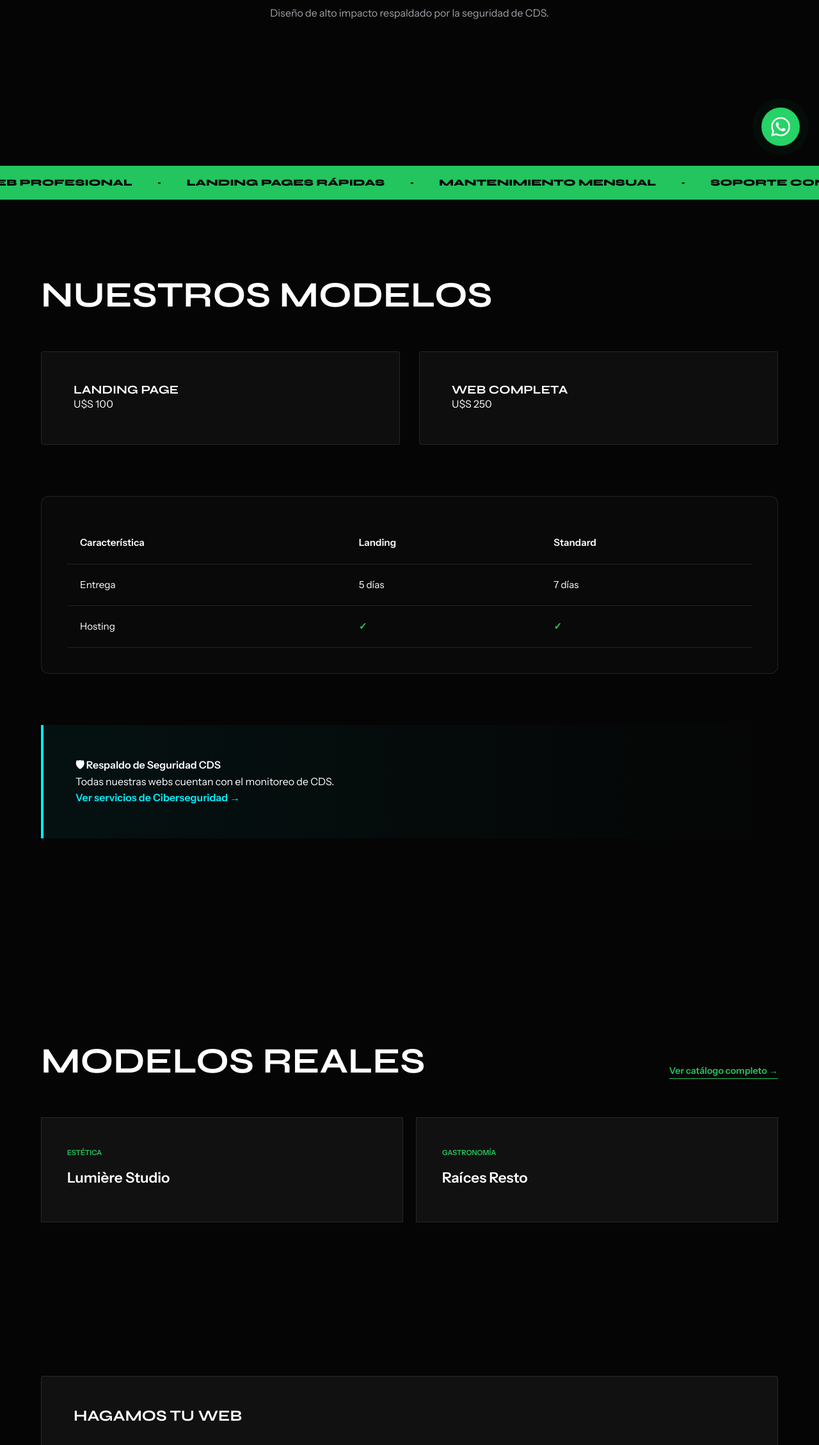
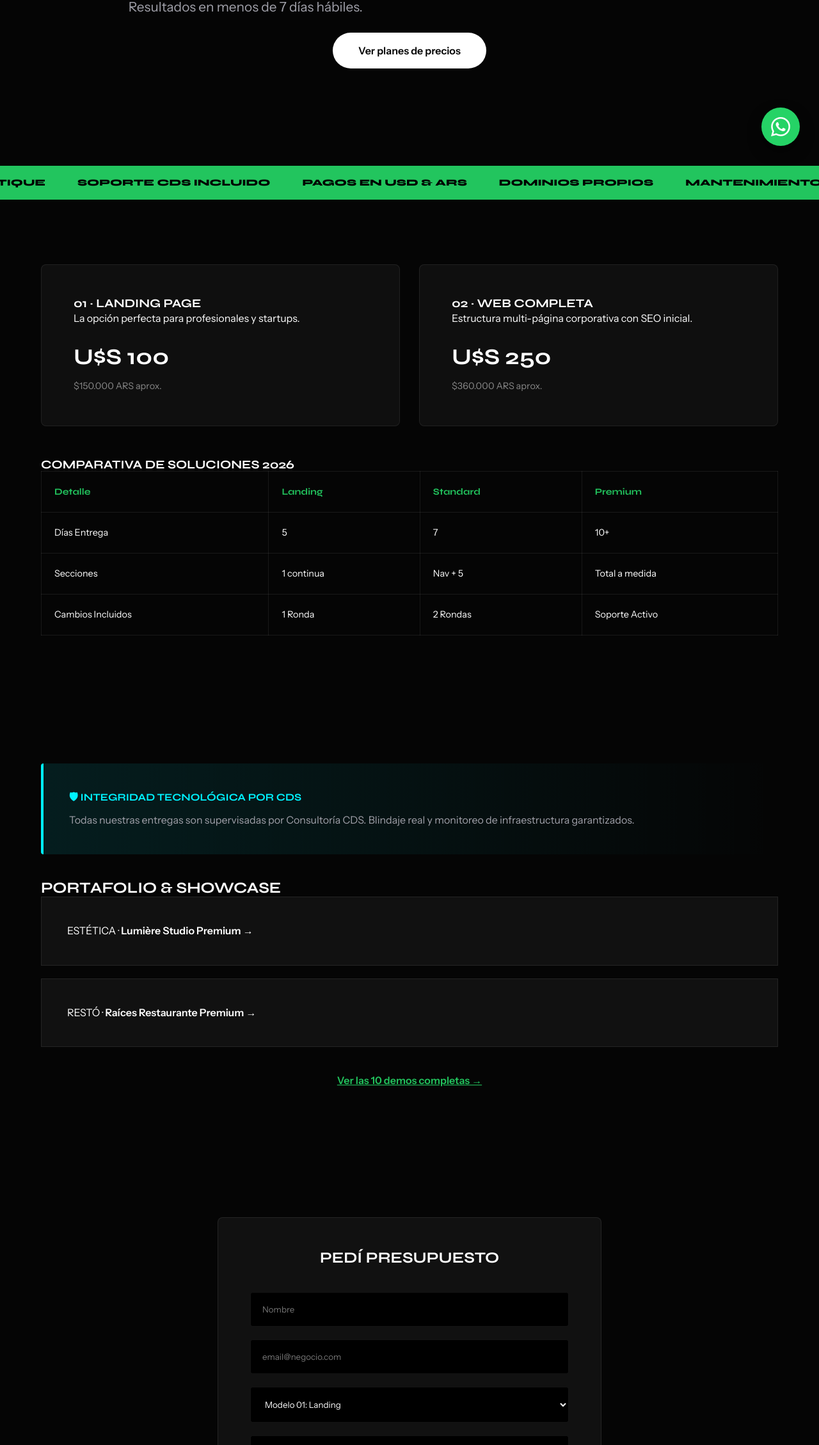
Before and after one commit to consultoriainformaticacds/Nexo-Web, a website built with Vite: page index.html in a window 1280 px wide. Shown: the part 542-2800 px from the top of the page at 64% size. Built offline with nearby package versions, Linux system fonts and the light colour scheme.

Commit message:
Actualización Nexo Boutique integral con tabla precios $ / US$

```diff
--- a/index.html
+++ b/index.html
@@ -4,140 +4,142 @@
   <meta charset="UTF-8" />
   <meta name="viewport" content="width=device-width, initial-scale=1.0" />
   <title>Nexo Web — Diseño Web Boutique | Agencia Digital</title>
+  <meta name="description" content="Diseño de alta calidad en 7 días. Agencia boutique que convierte visitas en clientes." />
   <link rel="icon" href="logo-cds.png" type="image/png" />
   <link rel="preconnect" href="https://fonts.googleapis.com">
   <link rel="preconnect" href="https://fonts.gstatic.com" crossorigin>
-  <link href="https://fonts.googleapis.com/css2?family=Syne:wght@600;700;800&family=Instrument+Sans:wght@300;400;500;600&display=swap" rel="stylesheet" />
+  <link href="https://fonts.googleapis.com/css2?family=Syne:wght@700;800&family=Instrument+Sans:wght@300;400;500;600&display=swap" rel="stylesheet" />
   <style>
-    :root { --bg: #050505; --bg-card: rgba(20, 20, 20, 0.6); --accent: #22c55e; --accent-cds: #00f2ff; --text: #ffffff; --text-dim: #a1a1aa; --glass-border: rgba(255, 255, 255, 0.1); --transition: all 0.5s cubic-bezier(0.23, 1, 0.32, 1); }
+    :root { --bg: #050505; --bg-card: rgba(18, 18, 18, 0.8); --accent: #22c55e; --accent-cds: #00f2ff; --text: #ffffff; --text-dim: #a1a1aa; --glass-border: rgba(255, 255, 255, 0.08); --transition: all 0.5s ease; }
     * { margin: 0; padding: 0; box-sizing: border-box; }
-    html { scroll-behavior: smooth; color-scheme: dark; }
     body { background-color: var(--bg); color: var(--text); font-family: 'Instrument Sans', sans-serif; overflow-x: hidden; line-height: 1.6; }
-    h1, h2, h3 { font-family: 'Syne', sans-serif; text-transform: uppercase; line-height: 1; }
-    nav { position: fixed; top: 0; width: 100%; padding: 25px 5%; display: flex; justify-content: space-between; align-items: center; z-index: 1000; backdrop-filter: blur(15px); border-bottom: 1px solid var(--glass-border); transition: var(--transition); }
-    .nav-logo { font-family: 'Syne', sans-serif; font-size: 1.8rem; text-decoration: none; color: #fff; font-weight: 800; }
+    h1, h2, h3 { font-family: 'Syne', sans-serif; text-transform: uppercase; line-height: 1.1; }
+    nav { position: fixed; top: 0; width: 100%; padding: 25px 5%; display: flex; justify-content: space-between; align-items: center; z-index: 1000; backdrop-filter: blur(15px); border-bottom: 1px solid var(--glass-border); }
+    .nav-logo { font-size: 1.8rem; text-decoration: none; color: #fff; font-weight: 800; font-family: 'Syne'; }
     .nav-logo span { color: var(--accent); }
     .nav-links { display: flex; list-style: none; gap: 30px; }
-    .nav-links a { text-decoration: none; color: var(--text-dim); transition: var(--transition); font-weight: 500; font-size: 0.9rem; }
+    .nav-links a { text-decoration: none; color: var(--text-dim); transition: 0.3s; font-size: 0.9rem; }
+    .nav-links a:hover { color: #fff; }
     .nav-cta { background: #fff; color: #000; padding: 12px 24px; border-radius: 100px; text-decoration: none; font-weight: 700; font-size: 0.85rem; }
-    #hero { position: relative; min-height: 100vh; display: flex; align-items: center; justify-content: center; padding: 150px 5% 80px; text-align: center; }
-    .hero-title { font-size: clamp(3rem, 10vw, 6rem); margin-bottom: 30px; font-weight: 800; }
-    .hero-title .outline { -webkit-text-stroke: 1px #fff; color: transparent; }
-    .ticker { background: var(--accent); color: #000; padding: 15px 0; overflow: hidden; white-space: nowrap; font-family: 'Syne', sans-serif; font-weight: 800; text-transform: uppercase; font-size: 0.9rem; border-top: 1px solid #000; border-bottom: 1px solid #000; }
-    .ticker-track { display: inline-block; animation: ticker 30s linear infinite; }
+
+    #hero { position: relative; height: 100vh; display: flex; align-items: center; justify-content: center; text-align: center; padding: 0 5%; }
+    .hero-title { font-size: clamp(3rem, 10vw, 6rem); font-weight: 800; margin-bottom: 20px; }
+    .outline { -webkit-text-stroke: 1px #fff; color: transparent; }
+    .hero-desc { max-width: 600px; font-size: 1.3rem; color: var(--text-dim); margin-bottom: 40px; }
+
+    .ticker { background: var(--accent); color: #000; padding: 15px 0; overflow: hidden; white-space: nowrap; font-family: 'Syne'; font-weight: 800; font-size: 0.9rem; border-top: 1px solid #000; border-bottom: 1px solid #000; }
+    .track { display: inline-block; animation: ticker 30s linear infinite; }
     @keyframes ticker { 0% { transform: translateX(0); } 100% { transform: translateX(-50%); } }
-    .ticker-item { margin-right: 40px; }
-    section { padding: 120px 5%; max-width: 1400px; margin: 0 auto; }
-    .section-label { color: var(--accent); font-weight: 700; text-transform: uppercase; letter-spacing: 3px; font-size: 0.75rem; margin-bottom: 15px; display: block; }
-    .section-title { font-size: 3.5rem; margin-bottom: 60px; }
+
+    section { padding: 100px 5%; max-width: 1300px; margin: 0 auto; }
     .servicios-grid { display: grid; grid-template-columns: repeat(auto-fit, minmax(320px, 1fr)); gap: 30px; }
-    .servicio-card { background: var(--bg-card); padding: 50px; border-radius: 4px; border: 1px solid var(--glass-border); transition: var(--transition); }
-    .servicio-card:hover { border-color: var(--accent); transform: translateY(-10px); }
-    .servicio-price { font-size: 1.8rem; font-weight: 800; margin-top: 30px; font-family: 'Syne'; }
-    .table-container { overflow-x: auto; margin-top: 80px; background: rgba(255,255,255,0.02); border-radius: 12px; border: 1px solid var(--glass-border); padding: 40px; }
-    table { width: 100%; border-collapse: collapse; min-width: 700px; }
-    th, td { padding: 20px; text-align: left; border-bottom: 1px solid var(--glass-border); font-size: 0.95rem; }
-    .check { color: var(--accent); font-weight: bold; }
-    .trust-block { background: linear-gradient(90deg, rgba(0, 242, 255, 0.05), transparent); border-left: 4px solid var(--accent-cds); padding: 50px; margin: 80px 0; border-radius: 0 12px 12px 0; }
-    .portfolio-grid { display: grid; grid-template-columns: repeat(auto-fit, minmax(300px, 1fr)); gap: 20px; }
-    .portfolio-item { background: #111; padding: 40px; border: 1px solid var(--glass-border); text-decoration: none; transition: var(--transition); }
+    .plan-card { background: var(--bg-card); padding: 50px; border-radius: 8px; border: 1px solid var(--glass-border); transition: 0.4s; }
+    .plan-card:hover { border-color: var(--accent); transform: translateY(-10px); }
+    .price-tag { font-family: 'Syne'; font-size: 2.2rem; display: block; margin-top: 20px; }
+    .price-ars { display: block; font-size: 0.9rem; opacity: 0.5; font-weight: 400; margin-top: 5px; }
+
+    .compare-wrap { overflow-x: auto; margin-top: 50px; }
+    table { width: 100%; min-width: 700px; border-collapse: collapse; border: 1px solid var(--glass-border); }
+    th, td { padding: 20px; text-align: left; border: 1px solid var(--glass-border); font-size: 0.9rem; }
+    th { color: var(--accent); font-family: 'Syne'; }
+
+    .portfolio-item { background: #111; padding: 40px; border: 1px solid var(--glass-border); text-decoration: none; color: #fff; transition: 0.3s; display: block; margin-bottom: 20px; }
     .portfolio-item:hover { border-color: #fff; }
-    .portfolio-rubro { font-size: 0.7rem; color: var(--accent); text-transform: uppercase; font-weight: 700; }
-    .portfolio-name { display: block; font-size: 1.4rem; font-weight: 700; color: #fff; margin: 10px 0; }
-    .contacto-form { background: #111; padding: 50px; border-radius: 4px; border: 1px solid var(--glass-border); display: grid; gap: 25px; }
-    .form-field { display: flex; flex-direction: column; gap: 10px; }
-    .form-field label { font-size: 0.75rem; color: var(--accent); font-weight: 700; text-transform: uppercase; }
-    .form-field input, .form-field select, .form-field textarea { background: #000; border: 1px solid var(--glass-border); padding: 18px; color: #fff; font-family: inherit; outline: none; }
-    .form-submit { background: var(--accent); color: #000; border: none; padding: 22px; font-weight: 800; cursor: pointer; text-transform: uppercase; transition: var(--transition); }
-    footer { padding: 80px 5% 40px; border-top: 1px solid var(--glass-border); text-align: center; }
-    #wa-float { position: fixed; bottom: 30px; right: 30px; background: #25d366; width: 60px; height: 60px; border-radius: 50%; display: flex; align-items: center; justify-content: center; z-index: 2000; box-shadow: 0 10px 30px rgba(0,0,0,0.5); transition: var(--transition); animation: pulse 2s infinite; text-decoration: none; }
-    @keyframes pulse { 0% { box-shadow: 0 0 0 0 rgba(37,211,102,0.7); } 70% { box-shadow: 0 0 0 15px rgba(37,211,102,0); } 100% { box-shadow: 0 0 0 0 rgba(37,211,102,0); } }
-    .reveal { opacity: 0; transform: translateY(40px); transition: all 0.8s ease-out; }
+
+    .trust-badge { background: linear-gradient(90deg, rgba(0, 242, 255, 0.1), transparent); border-left: 4px solid var(--accent-cds); padding: 40px; border-radius: 4px; margin-bottom: 40px; }
+
+    .form-box { background: #111; padding: 50px; border: 1px solid var(--glass-border); border-radius: 8px; max-width: 600px; margin: 0 auto; }
+    input, select, textarea { width: 100%; background: #000; border: 1px solid var(--glass-border); padding: 18px; color: #fff; border-radius: 4px; font-family: inherit; margin-bottom: 20px; outline: none; transition: 0.3s; }
+    input:focus { border-color: var(--accent); }
+    .btn-submit { width: 100%; background: var(--accent); color: #000; border: none; padding: 22px; font-weight: 800; text-transform: uppercase; cursor: pointer; transition: 0.4s; letter-spacing: 2px; }
+
+    footer { padding: 80px 5% 40px; text-align: center; border-top: 1px solid var(--glass-border); color: var(--text-dim); }
+    #wa-float { position: fixed; bottom: 30px; right: 30px; background: #25d366; width: 60px; height: 60px; border-radius: 50%; display: flex; align-items: center; justify-content: center; z-index: 2000; box-shadow: 0 10px 20px rgba(0,0,0,0.5); }
+    .reveal { opacity: 0; transform: translateY(40px); transition: 0.8s; }
     .reveal.visible { opacity: 1; transform: translateY(0); }
     @media (max-width: 800px) { .nav-links { display: none; } }
   </style>
 </head>
 <body>
-  <nav id="navbar">
-    <a class="nav-logo" href="#">Nexo<span>.</span></a>
+  <nav>
+    <a class="nav-logo" href="#">NEXO<span>.</span></a>
     <ul class="nav-links">
-      <li><a href="https://nexo-landing.pages.dev/">Ver Demos</a></li>
+      <li><a href="https://nexo-landing.pages.dev/">Modelos y Demos</a></li>
       <li><a href="https://consultoriainformaticacds.pages.dev/">Seguridad IT</a></li>
       <li><a href="#contacto">Contacto</a></li>
     </ul>
-    <a href="#contacto" class="nav-cta">Pedir Presupuesto</a>
+    <a href="#contacto" class="nav-cta">Comenzar Web</a>
   </nav>
+
   <main>
     <section id="hero">
       <div class="hero-content">
-        <p class="section-label" style="text-align: center;">Agencia Digital Boutique</p>
-        <h1 class="hero-title">Tu negocio<br/><span class="outline">web real.</span></h1>
-        <p style="max-width: 600px; margin: 0 auto; color: var(--text-dim);">Diseño de alto impacto respaldado por la seguridad de CDS.</p>
+        <h1 class="hero-title">Tu negocio<br/><span class="outline">merece una</span><br/>web real.</h1>
+        <p class="hero-desc">Desarrollo boutique para marcas de alto rendimiento. Resultados en menos de 7 días hábiles.</p>
+        <a href="#servicios" class="nav-cta" style="padding: 18px 40px; font-size: 1rem;">Ver planes de precios</a>
       </div>
     </section>
-    <div class="ticker"><div class="ticker-track"><span class="ticker-item">Diseño web profesional</span><span class="ticker-item">·</span><span class="ticker-item">Landing pages rápidas</span><span class="ticker-item">·</span><span class="ticker-item">Mantenimiento mensual</span><span class="ticker-item">·</span><span class="ticker-item">Soporte continuo</span><span class="ticker-item">·</span></div></div>
+
+    <div class="ticker"><div class="track"><span style="margin-right: 50px">DISEÑO BOUTIQUE</span><span style="margin-right: 50px">SOPORTE CDS INCLUIDO</span><span style="margin-right: 50px">PAGOS EN USD & ARS</span><span style="margin-right: 50px">DOMINIOS PROPIOS</span><span style="margin-right: 50px">MANTENIMIENTO MENSUAL</span><span style="margin-right: 50px">RESERVAS ONLINE</span></div></div>
+
     <section id="servicios">
-      <h2 class="section-title">Nuestros Modelos</h2>
       <div class="servicios-grid">
-        <article class="servicio-card"><h3>Landing Page</h3><p>U$S 100</p></article>
-        <article class="servicio-card"><h3>Web Completa</h3><p>U$S 250</p></article>
+        <article class="plan-card">
+          <h3>01 · Landing Page</h3>
+          <p>La opción perfecta para profesionales y startups.</p>
+          <span class="price-tag">U$S 100</span>
+          <span class="price-ars">$150.000 ARS aprox.</span>
+        </article>
+        <article class="plan-card">
+          <h3>02 · Web Completa</h3>
+          <p>Estructura multi-página corporativa con SEO inicial.</p>
+          <span class="price-tag">U$S 250</span>
+          <span class="price-ars">$360.000 ARS aprox.</span>
+        </article>
       </div>
-      <div class="table-container">
+
+      <div class="compare-wrap">
+        <h3>Comparativa de soluciones 2026</h3>
         <table>
-          <thead><tr><th>Característica</th><th>Landing</th><th>Standard</th></tr></thead>
+          <thead><tr><th>Detalle</th><th>Landing</th><th>Standard</th><th>Premium</th></tr></thead>
           <tbody>
-            <tr><td>Entrega</td><td>5 días</td><td>7 días</td></tr>
-            <tr><td>Hosting</td><td><span class="check">✓</span></td><td><span class="check">✓</span></td></tr>
+            <tr><td>Días Entrega</td><td>5</td><td>7</td><td>10+</td></tr>
+            <tr><td>Secciones</td><td>1 continua</td><td>Nav + 5</td><td>Total a medida</td></tr>
+            <tr><td>Cambios Incluidos</td><td>1 Ronda</td><td>2 Rondas</td><td>Soporte Activo</td></tr>
           </tbody>
         </table>
       </div>
-      <div class="trust-block">
-        <h4>🛡 Respaldo de Seguridad CDS</h4>
-        <p>Todas nuestras webs cuentan con el monitoreo de CDS.</p>
-        <a href="https://consultoriainformaticacds.pages.dev/" target="_blank" style="color:var(--accent-cds); text-decoration:none; font-weight:700;">Ver servicios de Ciberseguridad →</a>
+    </section>
+
+    <section>
+      <div class="trust-badge">
+        <h4 style="color:var(--accent-cds); font-family:'Syne'">🛡 INTEGRIDAD TECNOLÓGICA POR CDS</h4>
+        <p style="color:var(--text-dim); margin-top:10px;">Todas nuestras entregas son supervisadas por Consultoría CDS. Blindaje real y monitoreo de infraestructura garantizados.</p>
       </div>
+      <h2>Portafolio & Showcase</h2>
+      <a href="https://nexo-landing.pages.dev/demo-estetica-premium" class="portfolio-item" target="_blank">ESTÉTICA · <strong>Lumière Studio Premium</strong> →</a>
+      <a href="https://nexo-landing.pages.dev/demo-restaurante" class="portfolio-item" target="_blank">RESTÓ · <strong>Raíces Restaurante Premium</strong> →</a>
+      <div style="margin-top:40px; text-align:center"><a href="https://nexo-landing.pages.dev/" target="_blank" style="color:var(--accent); font-weight:700;">Ver las 10 demos completas →</a></div>
     </section>
-    <section id="portfolio">
-      <div style="display: flex; justify-content: space-between; align-items: flex-end; margin-bottom: 60px;">
-        <h2 class="section-title" style="margin:0">Modelos Reales</h2>
-        <a href="https://nexo-landing.pages.dev/" target="_blank" style="color: var(--accent); text-decoration: none; font-weight: 700; font-size: 0.9rem; border-bottom: 1px solid var(--accent);">Ver catálogo completo →</a>
-      </div>
-      <div class="portfolio-grid">
-        <a class="portfolio-item" href="https://nexo-landing.pages.dev/demo-estetica-premium" target="_blank"><span class="portfolio-rubro">Estética</span><span class="portfolio-name">Lumière Studio</span></a>
-        <a class="portfolio-item" href="https://nexo-landing.pages.dev/demo-restaurante" target="_blank"><span class="portfolio-rubro">Gastronomía</span><span class="portfolio-name">Raíces Resto</span></a>
-      </div>
-    </section>
+
     <section id="contacto">
-      <div class="contacto-form">
-        <h2 style="margin-bottom: 30px;">Hagamos tu web</h2>
-        <form id="nexoForm" action="https://formspree.io/f/xpqynaqq" method="POST">
-          <div class="form-field"><label>Nombre</label><input type="text" name="nombre" required /></div>
-          <div class="form-field"><label>Email</label><input type="email" name="email" required /></div>
-          <div class="form-field"><label>Mensaje</label><textarea name="mensaje" rows="4" required></textarea></div>
-          <button type="submit" class="form-submit" id="nx-btn">Enviar consulta →</button>
-          <p id="nx-status" style="margin-top: 15px; text-align: center; font-weight: 700;"></p>
+      <div class="form-box">
+        <h2 style="margin-bottom:40px; text-align:center;">Pedí presupuesto</h2>
+        <form action="https://formspree.io/f/xpqynaqq" method="POST">
+          <input type="text" name="nombre" placeholder="Nombre" required />
+          <input type="email" name="email" placeholder="email@negocio.com" required />
+          <select name="modelo" required>
+            <option value="Landing">Modelo 01: Landing</option>
+            <option value="Standard">Modelo 02: Web Standard</option>
+            <option value="Mantenimiento">Mantenimiento Web</option>
+          </select>
+          <textarea name="mensaje" rows="4" placeholder="¿Cómo te ayudamos?" required></textarea>
+          <button type="submit" class="btn-submit">Enviar Requerimiento</button>
         </form>
       </div>
     </section>
   </main>
-  <footer><p>© 2026 Nexo Web · Parte de CDS</p></footer>
+  <footer><p>© 2026 NEXO WEB. Agencia del ecosistema de seguridad CDS. CABA.</p></footer>
   <a href="https://wa.me/5491124632544" id="wa-float" target="_blank"><svg viewBox="0 0 24 24" fill="white" width="30" height="30"><path d="M17.472 14.382c-.297-.149-1.758-.867-2.03-.967-.273-.099-.471-.148-.67.15-.197.297-.767.966-.94 1.164-.173.199-.347.223-.644.075-.297-.15-1.255-.463-2.39-1.475-.883-.788-1.48-1.761-1.653-2.059-.173-.297-.018-.458.13-.606.134-.133.298-.347.446-.52.149-.174.198-.298.298-.497.099-.198.05-.371-.025-.52-.075-.149-.669-1.612-.916-2.207-.242-.579-.487-.5-.669-.51-.173-.008-.371-.01-.57-.01-.198 0-.52.074-.792.372-.272.297-1.04 1.016-1.04 2.479 0 1.462 1.065 2.875 1.213 3.074.149.198 2.096 3.2 5.077 4.487.709.306 1.262.489 1.694.625.712.227 1.36.195 1.871.118.571-.085 1.758-.719 2.006-1.413.248-.694.248-1.289.173-1.413-.074-.124-.272-.198-.57-.347m-5.421 7.403h-.004a9.87 9.87 0 01-5.031-1.378l-.361-.214-3.741.982.998-3.648-.235-.374a9.86 9.86 0 01-1.51-5.26c.001-5.45 4.436-9.884 9.888-9.884 2.64 0 5.122 1.03 6.988 2.898a9.825 9.825 0 012.893 6.994c-.003 5.45-4.437 9.884-9.885 9.884m8.413-18.297A11.815 11.815 0 0012.05 0C5.495 0 .16 5.335.157 11.892c0 2.096.547 4.142 1.588 5.945L.057 24l6.305-1.654a11.882 11.882 0 005.683 1.448h.005c6.554 0 11.89-5.335 11.893-11.893a11.821 11.821 0 00-3.48-8.413z"/></svg></a>
-  <script>
-    document.addEventListener('DOMContentLoaded', () => {
-      const observer = new IntersectionObserver((entries) => { entries.forEach(entry => { if (entry.isIntersecting) entry.target.classList.add('visible'); }); }, { threshold: 0.1 });
-      document.querySelectorAll('section, article').forEach(el => { el.classList.add('reveal'); observer.observe(el); });
-      const form = document.getElementById('nexoForm');
-      const status = document.getElementById('nx-status');
-      form.addEventListener('submit', async (e) => {
-        e.preventDefault();
-        const btn = document.getElementById('nx-btn');
-        btn.innerText = "ENVIANDO...";
-        const response = await fetch(form.action, { method: 'POST', body: new FormData(form), headers: { 'Accept': 'application/json' } });
-        if (response.ok) { status.innerText = "¡Consulta recibida!"; status.style.color = "var(--accent)"; form.reset(); }
-        else { status.innerText = "Error. Intenta por WhatsApp."; }
-        btn.innerText = "Enviar consulta →";
-      });
-    });
-  </script>
 </body>
 </html>
```
